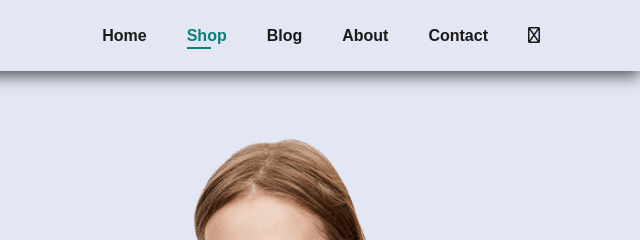
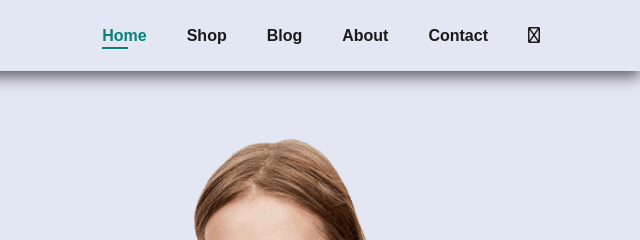
Before and after one commit to vinayvishwanathg/ShopPlusplus-Outfit-Clone, a plain HTML site: page index.html in a window 1280 px wide. Shown: the top 240 px of the page, 640-1280 px from the left. Drawn offline with Linux system fonts and the light colour scheme.

Commit message:
active class change

```diff
--- a/index.html
+++ b/index.html
@@ -25,8 +25,8 @@
 
         <div>
             <ul id="navbar">
-                <li><a  href="index.html">Home</a></li>
-                <li><a class="active" href="shop.html">Shop</a></li>
+                <li><a class="active"  href="index.html">Home</a></li>
+                <li><a href="shop.html">Shop</a></li>
                 <li><a href="blog.html">Blog</a></li>
                 <li><a href="about.html">About</a></li>
                 <li><a href="contact.html">Contact</a></li>
```
